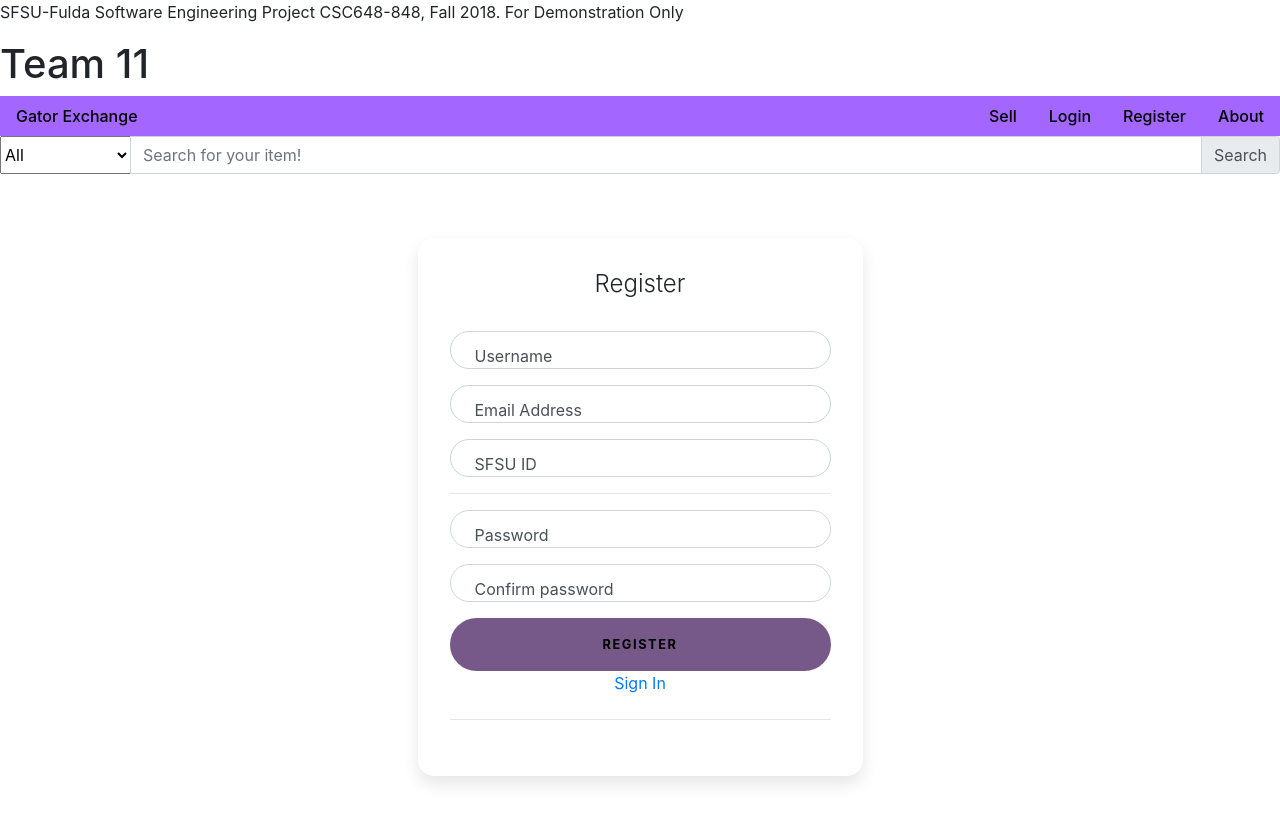
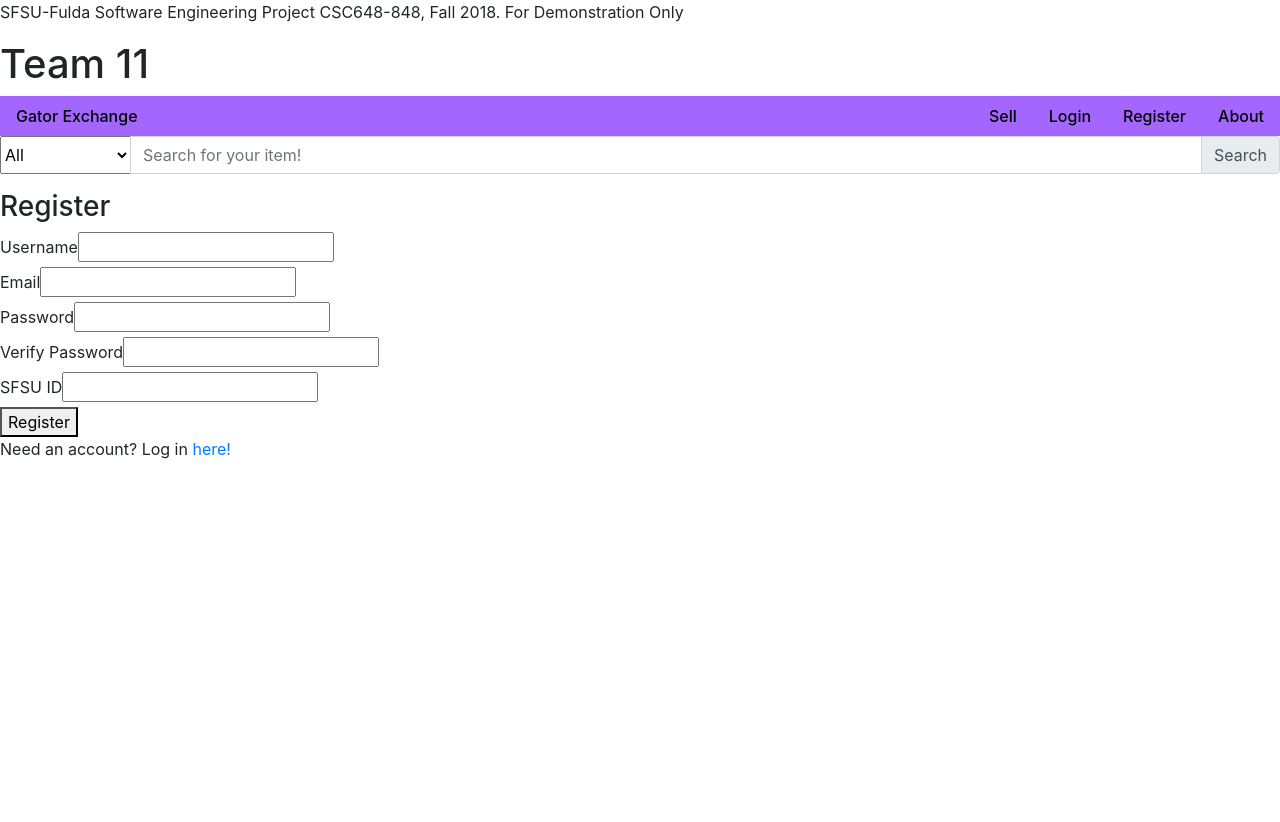
Before and after one commit to mattbho/Gator-Exchange, a React (Create React App) app in the folder client/: page /Register in a window 1280 px wide. After the commit the page ends 800 px from the top, so only its background shows below. Built offline with nearby package versions, Linux system fonts and the light colour scheme.

Commit message:
Revert "Front end styling"

```diff
--- a/client/src/App.css
+++ b/client/src/App.css
@@ -1,7 +1,6 @@
 .App {
   text-align: center;
 }
-
 /* ======== FRONT PAGE ======== */
 .Welcome {
   text-align: center;
--- a/client/src/App.js
+++ b/client/src/App.js
@@ -6,13 +6,7 @@ import "./styling/navbar.css";
 import "./styling/errorpage.css";
 import "./styling/homepage.css";
 import "./styling/details.css";
-
-import "./styling/register.css";
-import "./styling/login.css";
-
-
 import "./styling/dashboard.css";
-
 
 
 import NavBar from "./pages/components/navbar";
--- a/client/src/pages/components/login.jsx
+++ b/client/src/pages/components/login.jsx
@@ -4,63 +4,32 @@ class Login extends Component {
   state = {};
   render() {
     return (
-      <body className="my-login-page">
-	    <section className="h-100">
-		  <div className="container h-100">
-			  <div className="row justify-content-md-center h-100">
-				  <div className="card-wrapper">
-					  <div className="card fat">
-						  <div className="card-body">
-							<h4 className="card-title">Login</h4>
-							{/* Requires validation still needs to be done */}
-							<form method="POST" className="my-login-validation" novalidate="">
-								  <div className="form-group">
-									  <label for="email">E-Mail Address</label>
-									  <input id="email" type="email" className="form-control" name="email" required autofocus></input>
-									      <div className="invalid-feedback">
-									      	Email is invalid
+      <div>
+        <h3>Login</h3>
+        <form>
+          <div>
+            <label>Username/Email</label>
+            <input type="text" name="Username" required />
           </div>
+          <div>
+            <label>Password</label>
+            <input type="text" name="Password" required />
           </div>
-									{/* Requires forget password still needs to be  */}
-								  <div className="form-group">
-									    <label for="password">Password
-										  <a href="forgot.html" className="float-right">
-											  Forgot Password?
-									    	</a>
-									    </label>
-									    <input id="password" type="password" className="form-control" name="password" required data-eye></input>
-								          <div className="invalid-feedback">
-								    	        Password is required
-							    	      </div>
-								  </div>
-
-								<div className="form-group m-0">
-									<button type="submit" className="btn btn-block">
-										Login
-									</button>
-								</div>
-                <div className = "d-block text-center mt-8 medium"> Need an Account?
+        </form>
+        <div>
+          <p>
+            Need an account? Register
             <Link
               to={{
                 pathname: "/Register"
               }}
             >
               {" "}
-                        Register
+              here!
             </Link>
-                </div>
-							</form>
+          </p>
         </div>
       </div>
-				</div>
-			</div>
-		</div>
-	</section>
-
-	<script src="js/jquery.min.js"></script>
-	<script src="bootstrap/js/bootstrap.min.js"></script>
-	<script src="js/my-login.js"></script>
-</body>
     );
   }
 }
--- a/client/src/pages/components/register.jsx
+++ b/client/src/pages/components/register.jsx
@@ -4,56 +4,45 @@ class Register extends Component {
   state = {};
   render() {
     return (
-          <div className="container">
-            <div className="row">
-              <div className="col-lg-8 col-xl-5 mx-auto">
-                <div className="card card-signin flex-row my-5">
-                  <div className="card-body">
-                    <h5 className="card-title text-center">Register</h5>
-                    {/* Form register */}
-                    <form className="form-signin">
-                      <div className="form-label-group">
-                          <input type="text" id="inputUserame" class="form-control" placeholder="Username" required autofocus ></input>
-                          <label for="inputUserame">Username</label>
+      <div>
+        <h3>Register</h3>
+        <form>
+          <div>
+            <label>Username </label>
+            <input type="text" name="Username" />
           </div>
-                      <div className="form-label-group">
-                          <input type="email" id="inputEmail" class="form-control" placeholder="Email address" required></input>
-                          <label for="inputEmail">Email Address</label>
+          <div>
+            <label>Email </label>
+            <input type="email" name="Email" />
           </div>
-                      <div className="form-label-group">
-                          <input type="number" id="inputID" class="form-control" placeholder="SFSU ID" required></input>
-                          <label for="inputID">SFSU ID</label>
+          <div>
+            <label>Password </label>
+            <input type="password" name="Password" />
           </div>
-
-                      <hr></hr>
-
-                        <div className="form-label-group">
-                          <input type="password" id="inputPassword" class="form-control" placeholder="Password" required></input>
-                          <label for="inputPassword">Password</label>
+          <div>
+            <label>Verify Password </label>
+            <input type="password" name="Password" />
           </div>
-
-                        <div className="form-label-group">
-                          <input type="password" id="inputConfirmPassword" class="form-control" placeholder="Confirm Password" required></input>
-                          <label for="inputConfirmPassword">Confirm password</label>
+          <div>
+            <label>SFSU ID </label>
+            <input type="number" name="sfsu-id" />
           </div>
-
-                        <button className="btn btn-lg btn-block text-uppercase" type="submit">Register</button>
+          <button type="submit">Register</button>
+        </form>
+        <div>
+          <p>
+            Need an account? Log in
             <Link
               to={{
                 pathname: "/Login"
               }}
             >
               {" "}
-                           <div className = "d-block text-center mt-8 medium">Sign In </div>
+              here!
             </Link>
-                        <hr class="my-4"></hr>
-                    </form>
+          </p>
         </div>
       </div>
-            </div>
-          </div>
-        </div>
-
     );
   }
 }
--- a/client/src/styling/login.css
+++ /dev/null
@@ -1,79 +0,0 @@
-/* ======== Login ======== */
-
-
-.card-title{
-    text-align: center;
-}
-.my-login-page .brand {
-	width: 90px;
-	height: 90px;
-	overflow: hidden;
-	border-radius: 50%;
-	margin: 0 auto;
-	margin: 40px auto;
-	box-shadow: 0 4px 8px rgba(0,0,0,.05);
-	position: relative;
-	z-index: 1;
-}
-
-.my-login-page .brand img {
-	width: 100%;
-}
-
-.my-login-page .card-wrapper {
-	width: 400px;
-}
-
-.my-login-page .card {
-	border-color: transparent;
-	box-shadow: 0 4px 8px rgba(0,0,0,.05);
-}
-
-.my-login-page .card.fat {
-	padding: 10px;
-}
-
-.my-login-page .card .card-title {
-	margin-bottom: 30px;
-}
-
-.my-login-page .form-control {
-    font-size: 50%;
-    border-radius: 5rem;
-    letter-spacing: .1rem;
-    font-weight: bold;
-    padding: 1rem;
-    transition: all 0.2s;
-}
-
-.my-login-page .form-group label {
-	width: 100%;
-}
-
-.my-login-page .btn.btn-block {
-	padding: 12px 10px;
-}
-
-
-.my-login-page .footer {
-	margin: 40px 0;
-	color: #888;
-	text-align: center;
-}
-
-@media screen and (max-width: 425px) {
-	.my-login-page .card-wrapper {
-		width: 90%;
-		margin: 0 auto;
-	}
-}
-
-@media screen and (max-width: 320px) {
-	.my-login-page .card.fat {
-		padding: 0;
-	}
-
-	.my-login-page .card.fat .card-body {
-		padding: 15px;
-	}
-}
--- a/client/src/styling/register.css
+++ /dev/null
@@ -1,104 +0,0 @@
-/* ======== Register ======== */
-
-:root {
-    --input-padding-x: 1.5rem;
-    --input-padding-y: .75rem;
-  }
-
-  .card-signin {
-    border: 0;
-    border-radius: 1rem;
-    box-shadow: 0 0.5rem 1rem 0 rgba(0, 0, 0, 0.1);
-    overflow: hidden;
-  }
-
-  .card-signin .card-title {
-    margin-bottom: 2rem;
-    font-weight: 300;
-    font-size: 1.5rem;
-  }
-
-  .card-signin .card-img-left {
-    width: 20%;
-  }
-
-  .card-signin .card-body {
-    padding: 2rem;
-  }
-
-  .form-signin {
-    width: 100%;
-  }
-
-  .form-signin .btn {
-    font-size: 80%;
-    border-radius: 5rem;
-    letter-spacing: .1rem;
-    font-weight: bold;
-    padding: 1rem;
-    transition: all 0.2s;
-  }
-
-  .form-label-group {
-    position: relative;
-    margin-bottom: 1rem;
-  }
-
-  .form-label-group input {
-    border-radius: 2rem;
-  }
-
-  .form-label-group>input,
-  .form-label-group>label {
-    padding: var(--input-padding-y) var(--input-padding-x);
-  }
-
-  .form-label-group>label {
-    position: absolute;
-    top: 0;
-    left: 0;
-    display: block;
-    width: 100%;
-    margin-bottom: 0;
-    /* Override default `<label>` margin */
-    line-height: 1.5;
-    color: #495057;
-    border: 1px solid transparent;
-    border-radius: .25rem;
-    transition: all .1s ease-in-out;
-  }
-
-  .form-label-group input::-webkit-input-placeholder {
-    color: transparent;
-  }
-
-  .form-label-group input:-ms-input-placeholder {
-    color: transparent;
-  }
-
-  .form-label-group input::-ms-input-placeholder {
-    color: transparent;
-  }
-
-  .form-label-group input::-moz-placeholder {
-    color: transparent;
-  }
-
-  .form-label-group input::placeholder {
-    color: transparent;
-  }
-
-  .form-label-group input:not(:placeholder-shown) {
-    padding-top: calc(var(--input-padding-y) + var(--input-padding-y) * (2 / 3));
-    padding-bottom: calc(var(--input-padding-y) / 3);
-  }
-
-  .form-label-group input:not(:placeholder-shown)~label {
-    padding-top: calc(var(--input-padding-y) / 3);
-    padding-bottom: calc(var(--input-padding-y) / 3);
-    font-size: 12px;
-    color: #777;
-  }
-  .btn{
-    background-color:rgba(106, 73, 126, 0.911);
-  }
```
Also changed, not shown: client/src/components/posts.jsx (deleted, +0 -22 lines), client/src/pages/components/sell-form.jsx (+17 -37 lines), package.json (+1 -13 lines), 2 other files (tests, documents, lock files or other folders). Lines whose indentation alone changed are shown as unchanged.
